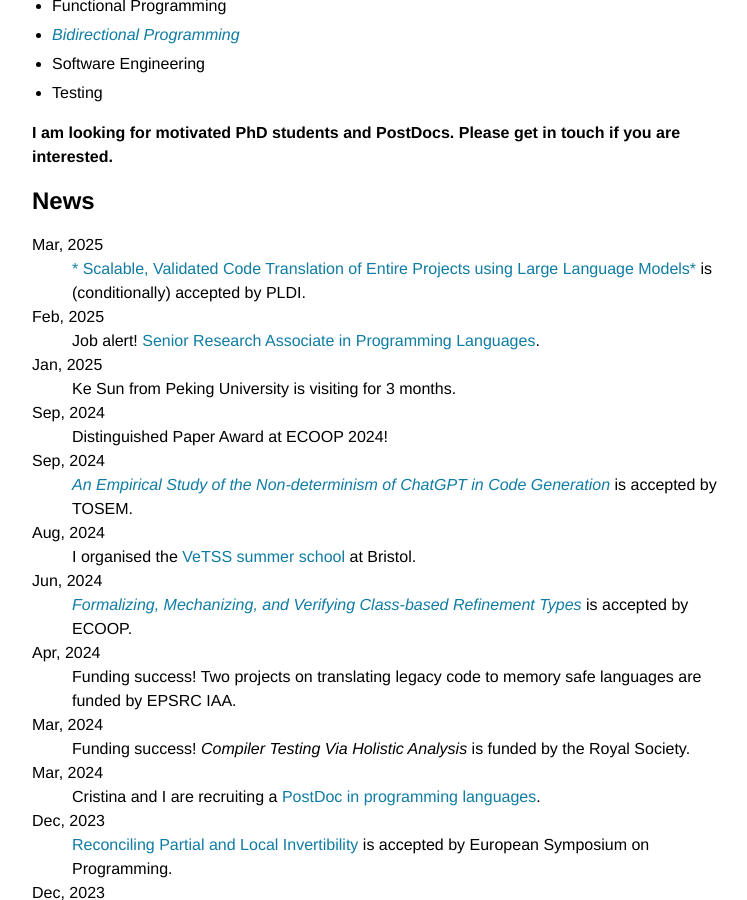
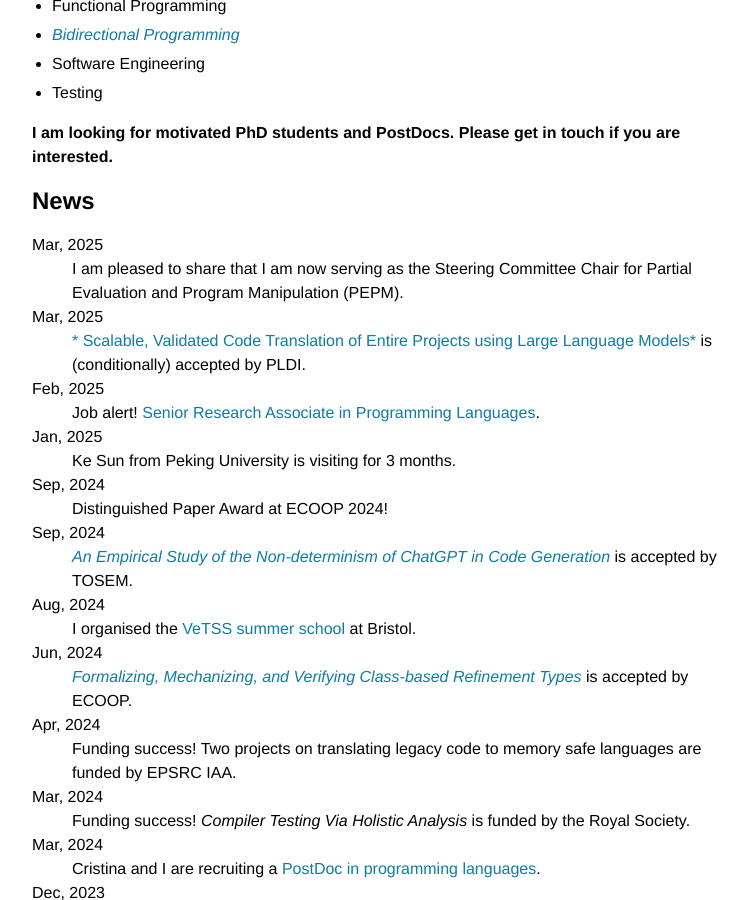
Before and after one commit to mengwangoxf/mengwangoxf.github.io, a Jekyll site: the page built from index.md, in a window 1280 px wide and 900 px high, scrolled down 829 px. Shown: the whole window, without its empty margins (258-1005 px from the left). Built offline with Jekyll 4.4.1, drawn with Linux system fonts in a browser that asks for light colours.

Commit message:
Update index.md

```diff
--- a/index.md
+++ b/index.md
@@ -28,6 +28,9 @@ The central theme of his research is to apply theoretical rigour to practical pr
 
 
 ## News
+
+Mar, 2025
+: I am pleased to share that I am now serving as the Steering Committee Chair for Partial Evaluation and Program Manipulation (PEPM).
 
 Mar, 2025
 : [* Scalable,
```
